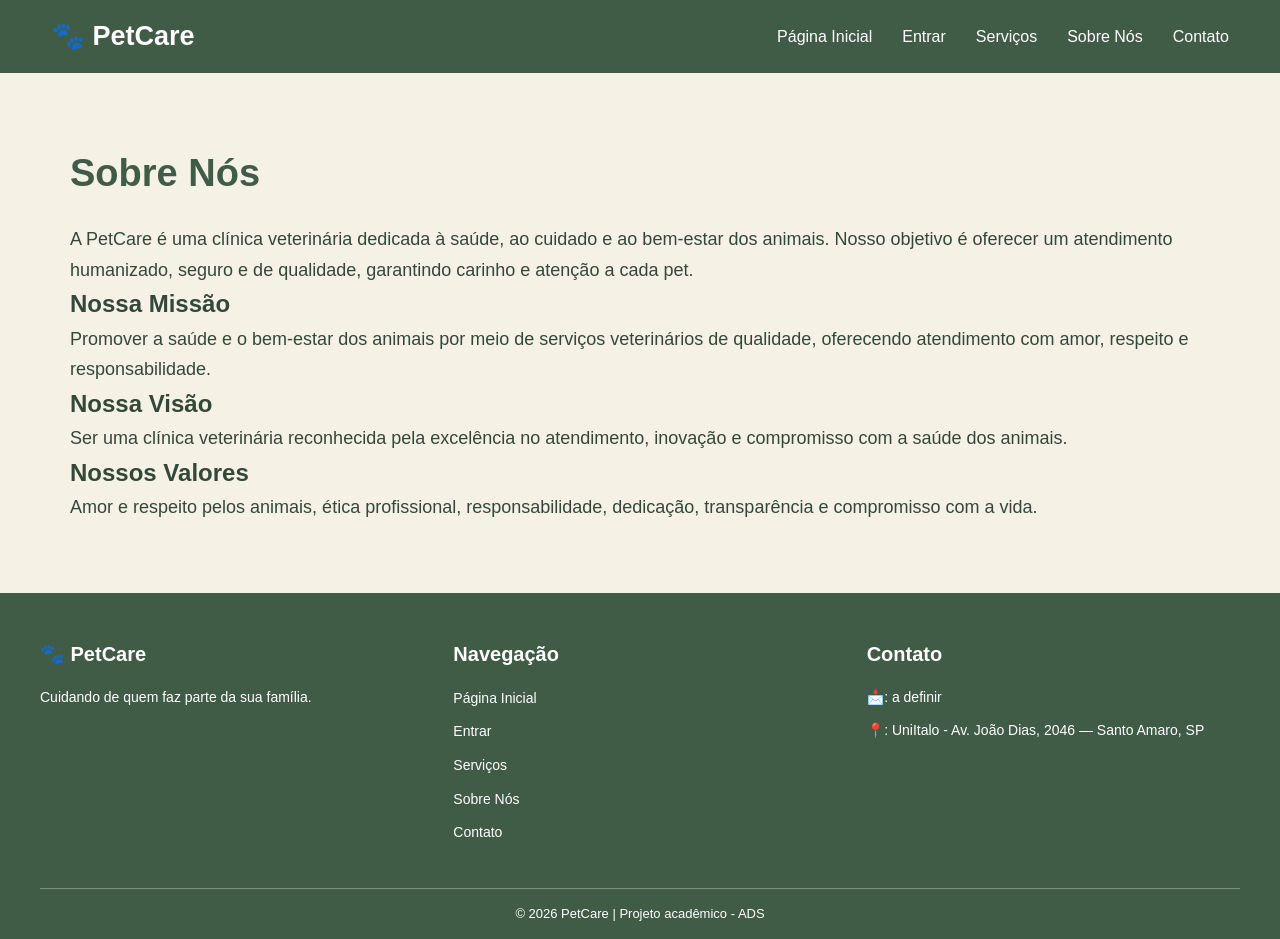
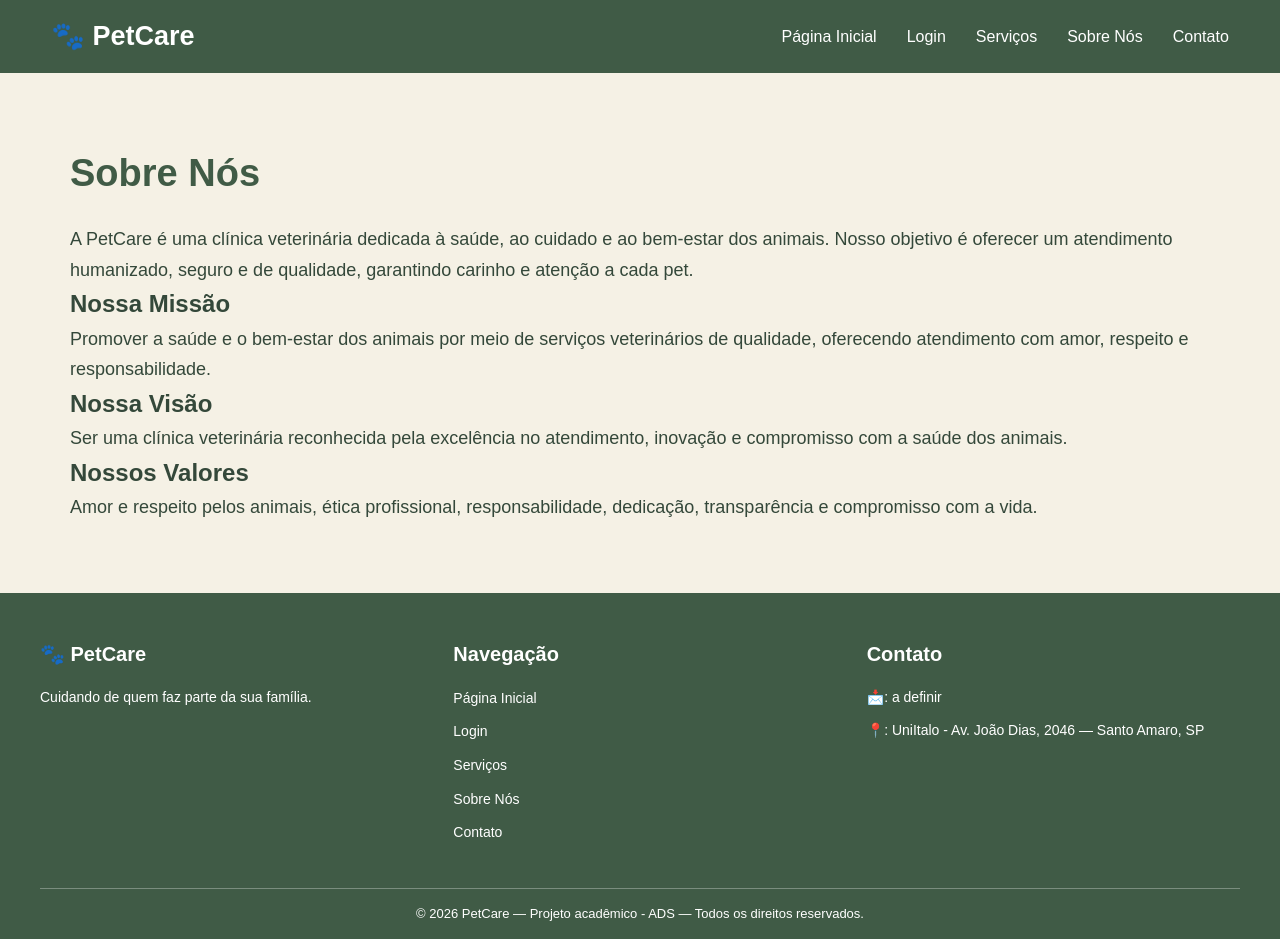
Before and after one commit to Projeto-PetCare/PetCare, a plain HTML site: page website/sobre.html in a window 1280 px wide. Drawn offline with Linux system fonts and the light colour scheme.

Commit message:
feature: class footer

```diff
--- a/website/sobre.html
+++ b/website/sobre.html
@@ -27,7 +27,7 @@
 
             <ul class="nav-links">
                 <li><a href="index.html">Página Inicial</a></li>
-                <li><a href="login.html">Entrar</a></li>
+                <li><a href="login.html">Login</a></li>
                 <li><a href="servicos.html">Serviços</a></li>
                 <li><a href="sobre.html">Sobre Nós</a></li>
                 <li><a href="contato.html">Contato</a></li>
@@ -106,7 +106,7 @@
                     <a href="index.html">Página Inicial</a>
                 </li>
 
-                <li><a href="login.html" class="btn-login">Entrar</a></li>
+                <li><a href="login.html" class="btn-login">Login</a></li>
 
                 <li>
                     <a href="servicos.html">Serviços</a>
@@ -140,7 +140,7 @@
     <div class="footer-bottom">
 
         <p>
-            © 2026 PetCare | Projeto acadêmico - ADS
+            © 2026 PetCare — Projeto acadêmico - ADS — Todos os direitos reservados.
         </p>
 
     </div>
```
Also changed, not shown: website/contato.html (+2 -2 lines), website/index.html (+2 -2 lines), website/login.html (+2 -2 lines), website/servicos.html (+2 -2 lines).
